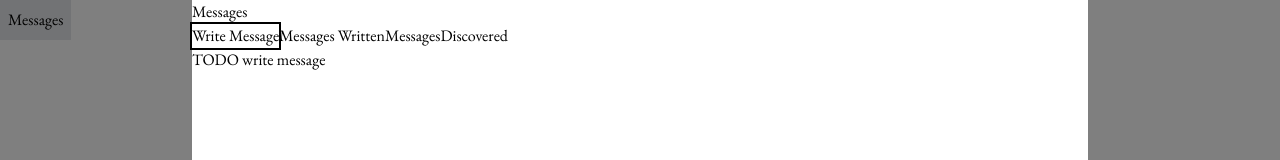
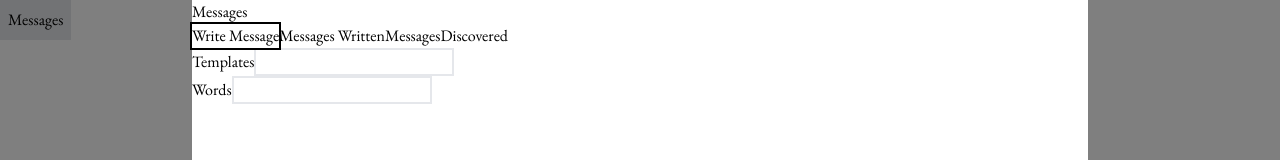
Before and after one commit to aqandrew/maps-between, a Next.js app: page / in a window 1280 px wide. Both pictures are taken after a click on the button "Messages". Shown: the top 160 px of the page. Built offline with nearby package versions, Linux system fonts and the light colour scheme.

Commit message:
feat: set template

```diff
--- /dev/null
+++ b/src/app/components/MessageSlot.tsx
@@ -0,0 +1,61 @@
+'use client';
+
+import { useState } from 'react';
+import * as Dialog from '@radix-ui/react-dialog';
+import { TEMPLATES } from '@/constants';
+
+interface MessageSlotProps {
+	id: string;
+	label: string;
+}
+
+export default function MessageSlot({ id, label }: MessageSlotProps) {
+	// TODO handle words
+	const [template, setTemplate] = useState('');
+
+	return (
+		<Dialog.Root>
+			<div>
+				<label htmlFor={id} className="cursor-pointer">
+					{label}
+				</label>
+
+				<Dialog.Trigger asChild>
+					<input
+						type="text"
+						name={id}
+						id={id}
+						value={template}
+						onChange={(e) => setTemplate(e.target.value)}
+						readOnly
+						className="border-2 cursor-pointer"
+					/>
+				</Dialog.Trigger>
+			</div>
+
+			<Dialog.Portal>
+				<Dialog.Overlay />
+
+				<Dialog.Content className="fixed inset-36 flex flex-col border-2 bg-white">
+					<Dialog.Title className="text-center underline">{label}</Dialog.Title>
+
+					{/* TODO add dialog description */}
+					<Dialog.Description />
+
+					<div className="flex flex-col items-center gap-2 overflow-y-scroll">
+						{TEMPLATES.map((t, i) => (
+							<Dialog.Close asChild key={i}>
+								<button
+									onClick={() => setTemplate(t)}
+									className="w-60 bg-gray-200"
+								>
+									{t}
+								</button>
+							</Dialog.Close>
+						))}
+					</div>
+				</Dialog.Content>
+			</Dialog.Portal>
+		</Dialog.Root>
+	);
+}
--- a/src/app/components/WriteMessage.tsx
+++ b/src/app/components/WriteMessage.tsx
@@ -1,3 +1,10 @@
+import MessageSlot from '@/app/components/MessageSlot';
+
 export default function WriteMessage() {
-	return <p>TODO write message</p>;
+	return (
+		<>
+			<MessageSlot id="templates" label="Templates" />
+			<MessageSlot id="words" label="Words" />
+		</>
+	);
 }
--- /dev/null
+++ b/src/constants.ts
@@ -0,0 +1,27 @@
+export const TEMPLATES = [
+	'**** ahead',
+	'No **** ahead',
+	'**** required ahead',
+	'Be wary of ****',
+	'Try ****',
+	'Likely ****',
+	'First off, ****',
+	'Seek ****',
+	'Still no ****...',
+	'Why is it always ****?',
+	'If only I had a ****...',
+	`Didn't expect ****...`,
+	'Visions of ****...',
+	'Could this be a ****?',
+	'Time for ****',
+	'****, O ****',
+	'Behold, ****!',
+	'Offer ****',
+	'Praise the ****!',
+	'Let there be ****',
+	'Ahh, ****...',
+	'****',
+	'****!',
+	'****?',
+	'****...',
+];
```
